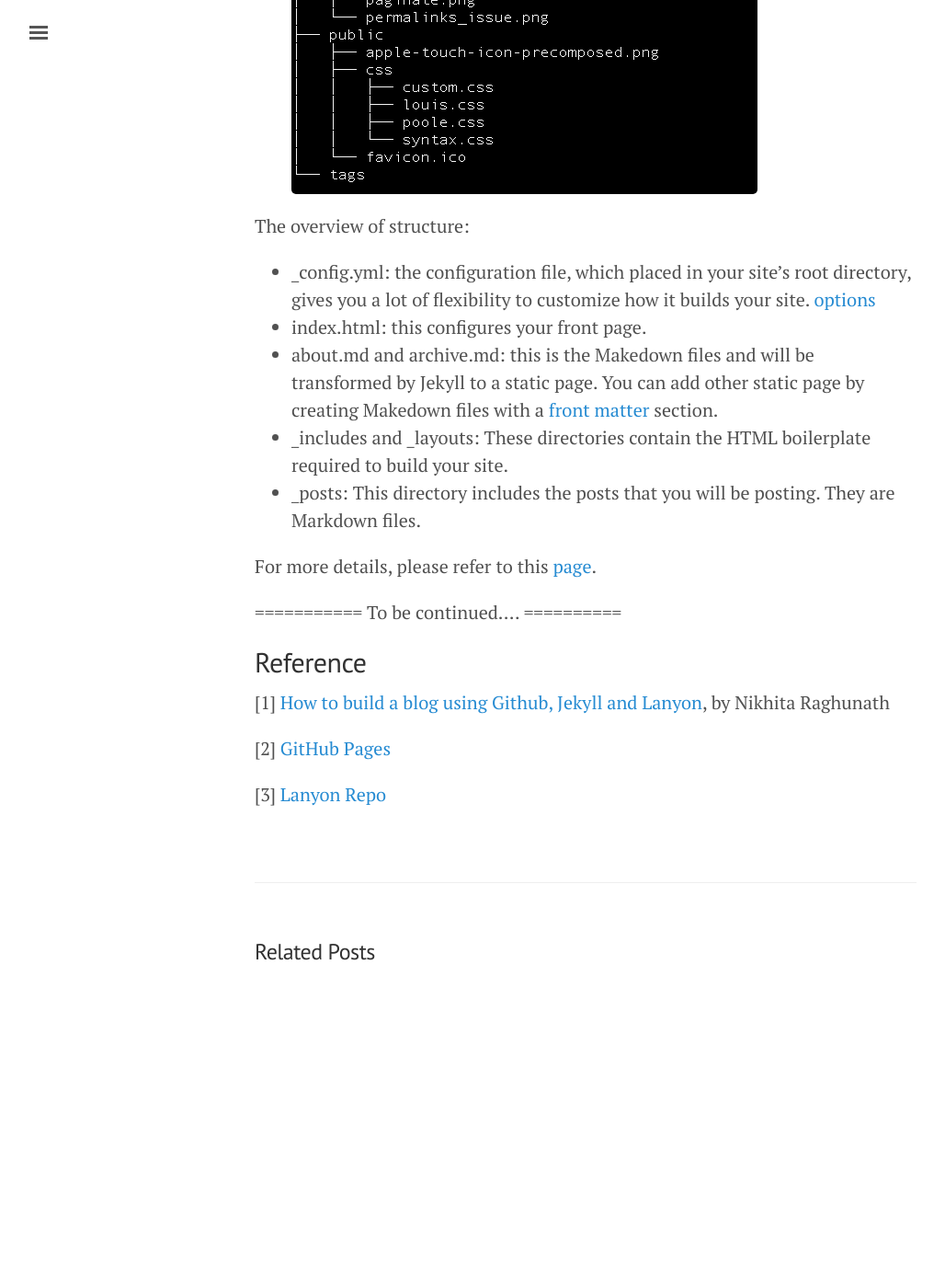
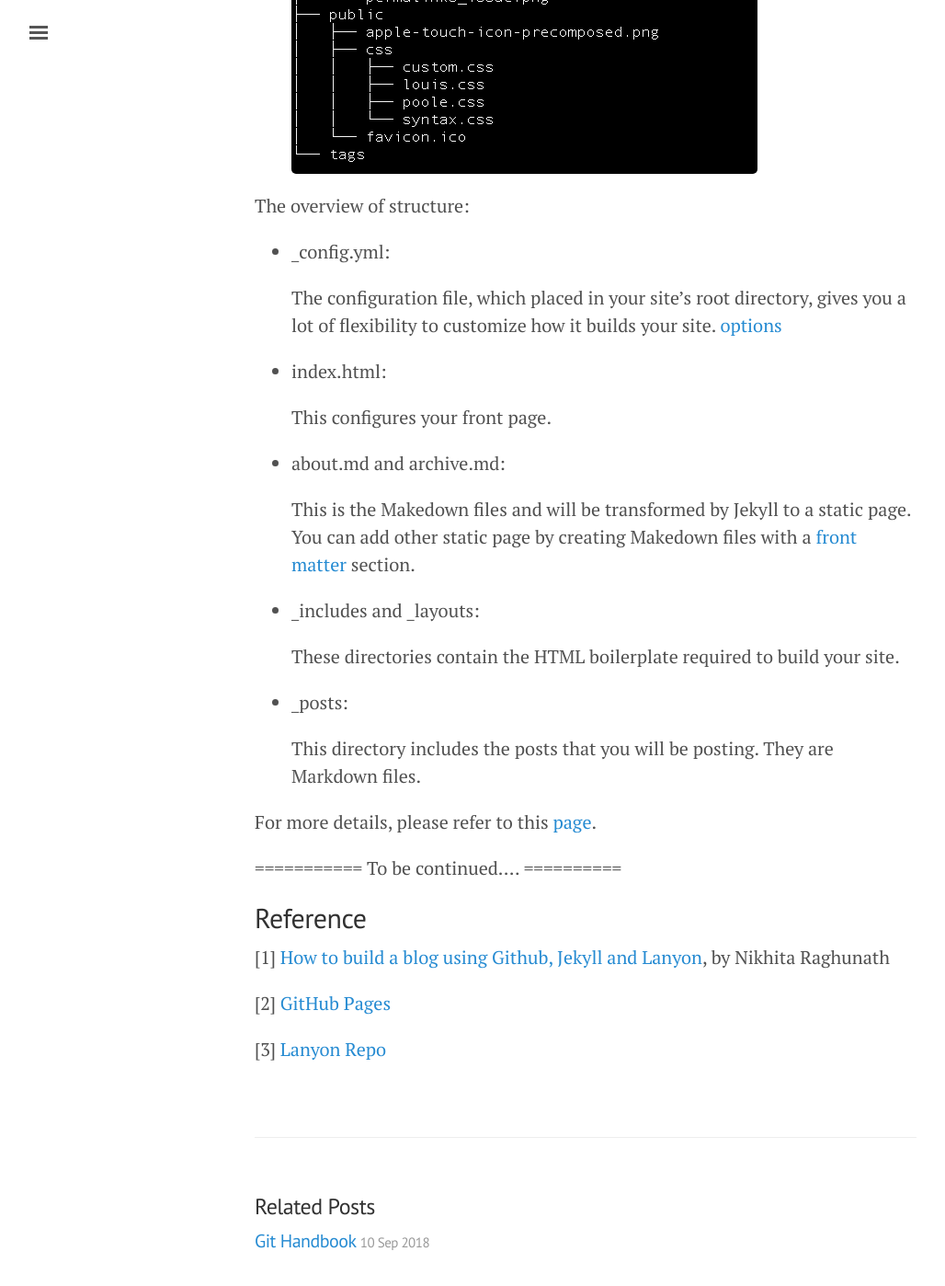
Before and after one commit to s311354/Louis, a Jekyll site: the page built from _posts/2018-09-09-whats-jekyll.md, in a window 1280 px wide and 1400 px high, scrolled down 3709 px. Shown: the whole window at 92% size, without its empty margins (3-1031 px from the left). Built offline with Jekyll 4.4.1, drawn with Linux system fonts in a browser that asks for light colours; nearby versions of some CDN libraries; some web fonts are replaced; comment, search, counter and statistics services are not loaded; before the commit the page ends 4819 px from its top, so only the background shows below that; some of the changed text lies outside the part shown.

Commit message:
create git handbook article and change the photo

```diff
--- a/_includes/sidebar.html
+++ b/_includes/sidebar.html
@@ -12,7 +12,7 @@
 
   <!--Add photo to the sidebar -->
   <div class="sidebar-logo">
-      <img src="http://www.gravatar.com/avatar/220d6ef27327059400e760067eca1c7b?s=250" />
+      <img src="https://s.gravatar.com/avatar/fec9c49481e0429fac5284c3c022362a?s=220" />
   </div>
 
   <!-- Link md file  -->
--- a/_posts/2018-09-09-whats-jekyll.md
+++ b/_posts/2018-09-09-whats-jekyll.md
@@ -51,13 +51,12 @@ Next, download the Lanyon zip folder from [here](https://github.com/poole/lanyon
 
 Let's move into *username.github.io* directory and run the default page on local server.
 
-<div class="language-shell highlighter-rouge"><pre class="highlight"><code>
-  <span class="nv">$ </span><span class="nb">cd </span>username.github.io
-  <span class="nv">$ </span><span class="nb">jekyll </span>build
-  <span class="nv">$ </span><span class="nb">jekyll </span>serve
+<div class="language-shell highlighter-rouge"><pre class="highlight"><code><span class="nv">$ </span><span class="nb">cd </span>username.github.io
+<span class="nv">$ </span><span class="nb">jekyll </span>build
+<span class="nv">$ </span><span class="nb">jekyll </span>serve
 </code></pre></div>
 
-Unfortunately, since Lanyon is built on Poole and Poole does not support Jekyll 3 yet, you would get error message, [permalink issue](https://github.com/poole/lanyon/issues/124). For fixing this issue, you'll need to *comment out relative_permalinks: true* and *add jekyll-paginate setting*, as shown below
+Unfortunately, since Lanyon is built on Poole and Poole does not support Jekyll 3 yet, you would get error message, [permalink issue](https://github.com/poole/lanyon/issues/124). For fixing this issue, you'll need to comment out *relative permalinks: true* and add *jekyll-paginate setting*, as shown below
 
 <figure>
 <a><img src="{{ site.baseurl }}/picture/permalinks_issue.png" width="120%"></a>
@@ -93,11 +92,21 @@ Before we go ahead and make customization, let's take a look at the overview of
 
 The overview of structure:
 
- -  _config.yml: the configuration file, which placed in your site's root directory, gives you a lot of flexibility to customize how it builds your site. [options](https://jekyllrb.com/docs/configuration/)
- - index.html: this configures your front page.
- - about.md and archive.md: this is the Makedown files and will be transformed by Jekyll to a static page. You can add other static page by creating Makedown files with a [front matter](https://jekyllrb.com/docs/front-matter/) section.
- - _includes and _layouts: These directories contain the HTML boilerplate required to build your site.
- - _posts: This directory includes the posts that you will be posting. They are Markdown files.
+ -  _config.yml:
+
+    The configuration file, which placed in your site's root directory, gives you a lot of flexibility to customize how it builds your site. [options](https://jekyllrb.com/docs/configuration/)
+ - index.html:
+
+    This configures your front page.
+ - about.md and archive.md:
+
+    This is the Makedown files and will be transformed by Jekyll to a static page. You can add other static page by creating Makedown files with a [front matter](https://jekyllrb.com/docs/front-matter/) section.
+ - _includes and _layouts:
+
+    These directories contain the HTML boilerplate required to build your site.
+ - _posts:
+
+    This directory includes the posts that you will be posting. They are Markdown files.
 
  For more details, please refer to this [page](https://jekyllrb.com/docs/structure/).
 
```
Also changed, not shown: _posts/2018-09-10-git-handbook.md (added, +103 -0 lines), _posts/2018-09-xx-git-handbook.md (deleted, +0 -22 lines).
